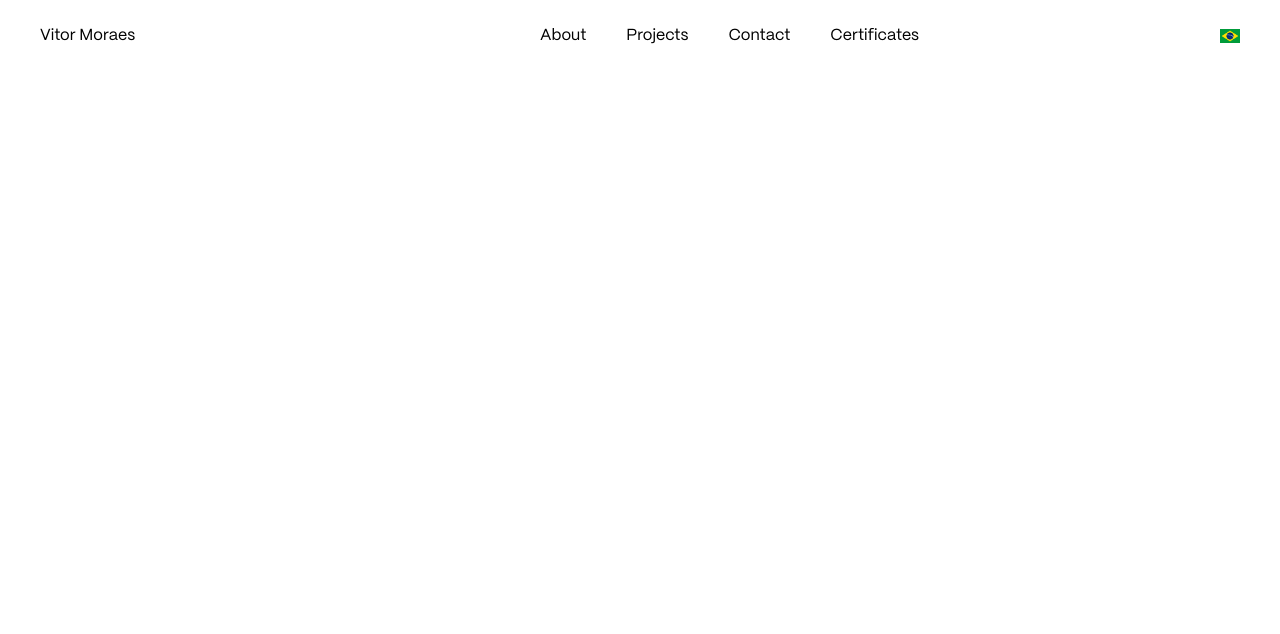
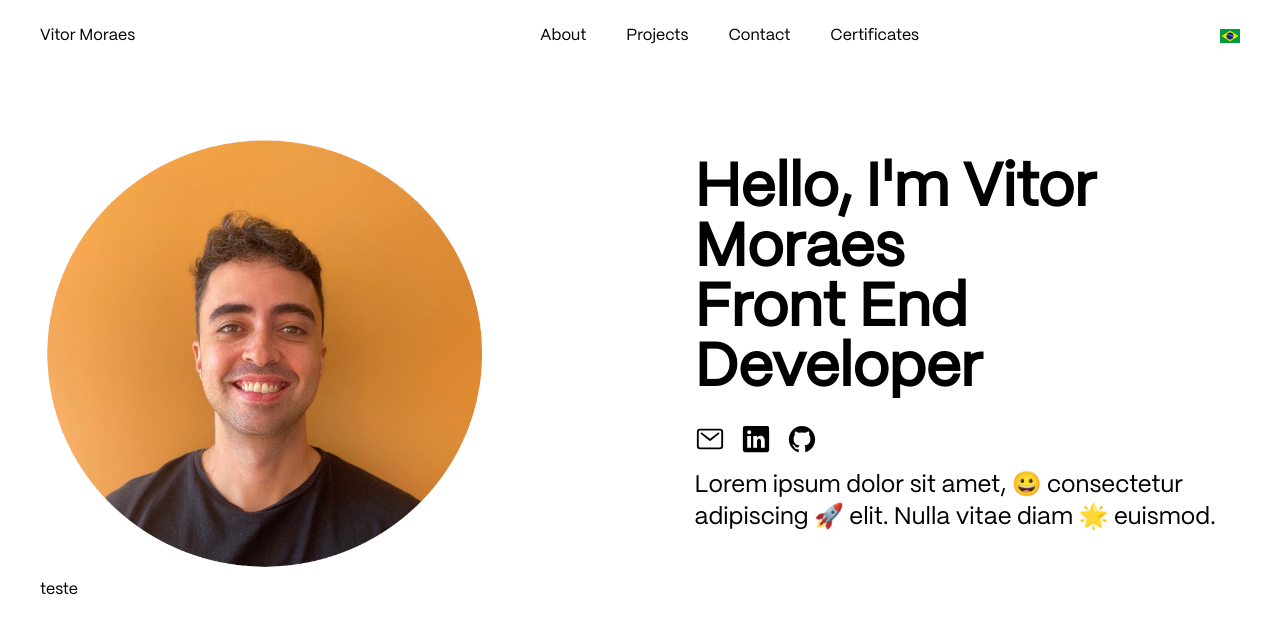
Before and after one commit to vitorMoraes03/portfolio, a Next.js app: page /en-US in a window 1280 px wide. Shown: the top 634 px of the page. Built offline with nearby package versions, Linux system fonts and the light colour scheme.

Commit message:
feat: hero

```diff
--- a/app/[locale]/layout.tsx
+++ b/app/[locale]/layout.tsx
@@ -31,7 +31,7 @@ export default async function LocaleLayout({
 
   return (
     <html lang={locale}>
-      <body className="font-regular xs:px-7 xs:py-4 px-6 py-4 md:px-10 md:py-6">
+      <body className="font-regular xs:px-7 xs:py-4 px-4 py-4 md:px-10 md:py-6">
         <NextIntlClientProvider
           locale={locale}
           messages={messages}
--- a/app/[locale]/page.tsx
+++ b/app/[locale]/page.tsx
@@ -1,11 +1,16 @@
 'use client';
-import { useTranslations } from 'next-intl';
+import Bio from '@/components/bio';
 import Header from '@/components/header';
+import Hero from '@/components/hero';
 
 export default function Home() {
   return (
     <div>
       <Header />
+      <main>
+        <Hero />
+        <Bio />
+      </main>
     </div>
   );
 }
--- a/messages/en-US.json
+++ b/messages/en-US.json
@@ -8,18 +8,18 @@
       "certificates": "Certificates"
     }
   },
-  "Section 1": {
+  "Hero": {
     "hello": "Hello, I'm Vitor Moraes",
     "engineer": "Front End Developer",
-    "text": "Lorem ipsum dolor sit amet, consectetur adipiscing elit. Nulla vitae diam euismod."
+    "text": "Lorem ipsum dolor sit amet, 😀 consectetur adipiscing 🚀 elit. Nulla vitae diam 🌟 euismod."
   },
-  "Section 2": {
+  "Bio": {
     "title": "About me",
     "text": "Lorem ipsum dolor sit amet, consectetur adipiscing elit. Nulla vitae diam euismod, ultrices turp, Lorem ipsum dolor sit amet, consectetur adipiscing elit. Nulla vitae diam euismod, ultrices turp, Lorem ipsum dolor sit amet, consectetur adipiscing elit. Nulla vitae diam euismod, ultrices turp,Lorem ipsum dolor sit amet, consectetur adipiscing elit. Nulla vitae diam euismod, ultrices turp",
     "skills": "Skills",
     "certificate": "Certificates"
   },
-  "Section 3": {
+  "Projects": {
     "title": "Projects",
     "link": "View project",
     "description": "Description",
--- a/messages/pt-BR.json
+++ b/messages/pt-BR.json
@@ -8,18 +8,18 @@
       "certificates": "Certificados"
     }
   },
-  "Section 1": {
+  "Hero": {
     "hello": "Olá, eu sou o Vitor Moraes",
     "engineer": "Desenvolvedor Front End",
-    "text": "Lorem ipsum dolor sit amet, consectetur adipiscing elit. Nulla vitae diam euismod."
+    "text": "Lorem ipsum dolor sit amet, 😀 consectetur adipiscing 🚀 elit. Nulla vitae diam 🌟 euismod."
   },
-  "Section 2": {
+  "Bio": {
     "title": "Sobre mim",
     "text": "Lorem ipsum dolor sit amet, consectetur adipiscing elit. Nulla vitae diam euismod, ultrices turp, Lorem ipsum dolor sit amet, consectetur adipiscing elit. Nulla vitae diam euismod, ultrices turp, Lorem ipsum dolor sit amet, consectetur adipiscing elit. Nulla vitae diam euismod, ultrices turp, Lorem ipsum dolor sit amet, consectetur adipiscing elit. Nulla vitae diam euismod, ultrices turp",
     "skills": "Habilidades",
     "certificate": "Certificados"
   },
-  "Section 3": {
+  "Projects": {
     "title": "Projetos",
     "link": "Ver projeto",
     "description": "Descrição",
--- /dev/null
+++ b/src/components/bio.tsx
@@ -0,0 +1,9 @@
+function Bio() {
+  return (
+    <div>
+      teste
+    </div>
+  )
+};
+
+export default Bio;
--- a/src/components/header.tsx
+++ b/src/components/header.tsx
@@ -8,7 +8,7 @@ function Header() {
   const t = useTranslations('Header');
 
   return (
-    <nav className="xs:items-center flex justify-between md:grid md:grid-cols-12">
+    <header className="xs:items-center flex justify-between md:grid md:grid-cols-12">
       <div className="col-span-5 hidden md:inline-block">
         <h3>{t('logo')}</h3>
       </div>
@@ -29,7 +29,7 @@ function Header() {
           />
         </Link>
       </div>
-    </nav>
+    </header>
   );
 }
 
--- /dev/null
+++ b/src/components/hero.tsx
@@ -0,0 +1,51 @@
+'use client';
+
+import EmailIcon from '@/icons/email';
+import GitHubIcon from '@/icons/github';
+import LinkedInIcon from '@/icons/linkedIn';
+import { useTranslations } from 'next-intl';
+import Image from 'next/image';
+import Link from 'next/link';
+
+// FALTOU ADICIONAR ANIMAÇÕES SUBLINHADOS
+// FALTA COR EM GERAL?
+
+function Hero() {
+  const t = useTranslations('Hero');
+
+  return (
+    <section className="flex flex-col items-center pt-20 md:grid md:grid-cols-11 md:items-start">
+      <div className="md:col-span-6">
+        <Image
+          src={'/images/vitormoraes.png'}
+          alt="personal picture"
+          width={450}
+          height={450}
+          className="object-cover md:h-[350px] md:w-[350px] lg:h-[450px] lg:w-[450px]"
+        />
+      </div>
+      <div className="flex flex-col pt-8 md:col-span-5 md:flex-none md:items-start md:text-start">
+        <div className="mb-6 text-4xl font-semibold lg:text-6xl">
+          <h1>{t('hello')}</h1>
+          <h1>{t('engineer')}</h1>
+        </div>
+        <div className="flex gap-4">
+          <Link href={'/'} title="Email">
+            <EmailIcon />
+          </Link>
+          <Link href={'/'} title="Linkedin">
+            <LinkedInIcon />
+          </Link>
+          <Link href={'/'} title="GitHub">
+            <GitHubIcon />
+          </Link>
+        </div>
+        <div className="mt-4 xs:w-4/5 md:w-auto text-xl lg:text-2xl">
+          <p>{t('text')}</p>
+        </div>
+      </div>
+    </section>
+  );
+}
+
+export default Hero;
--- a/src/icons/email.tsx
+++ b/src/icons/email.tsx
@@ -4,6 +4,8 @@ function EmailIcon() {
       xmlns="http://www.w3.org/2000/svg"
       className="ionicon"
       viewBox="0 0 512 512"
+      width={30}
+      height={30}
     >
       <rect
         x="48"
--- a/src/icons/github.tsx
+++ b/src/icons/github.tsx
@@ -4,6 +4,8 @@ function GitHubIcon() {
       xmlns="http://www.w3.org/2000/svg"
       className="ionicon"
       viewBox="0 0 512 512"
+      width={30}
+      height={30}
     >
       <path d="M256 32C132.3 32 32 134.9 32 261.7c0 101.5 64.2 187.5 153.2 217.9a17.56 17.56 0 003.8.4c8.3 0 11.5-6.1 11.5-11.4 0-5.5-.2-19.9-.3-39.1a102.4 102.4 0 01-22.6 2.7c-43.1 0-52.9-33.5-52.9-33.5-10.2-26.5-24.9-33.6-24.9-33.6-19.5-13.7-.1-14.1 1.4-14.1h.1c22.5 2 34.3 23.8 34.3 23.8 11.2 19.6 26.2 25.1 39.6 25.1a63 63 0 0025.6-6c2-14.8 7.8-24.9 14.2-30.7-49.7-5.8-102-25.5-102-113.5 0-25.1 8.7-45.6 23-61.6-2.3-5.8-10-29.2 2.2-60.8a18.64 18.64 0 015-.5c8.1 0 26.4 3.1 56.6 24.1a208.21 208.21 0 01112.2 0c30.2-21 48.5-24.1 56.6-24.1a18.64 18.64 0 015 .5c12.2 31.6 4.5 55 2.2 60.8 14.3 16.1 23 36.6 23 61.6 0 88.2-52.4 107.6-102.3 113.3 8 7.1 15.2 21.1 15.2 42.5 0 30.7-.3 55.5-.3 63 0 5.4 3.1 11.5 11.4 11.5a19.35 19.35 0 004-.4C415.9 449.2 480 363.1 480 261.7 480 134.9 379.7 32 256 32z" />
     </svg>
--- a/src/icons/linkedIn.tsx
+++ b/src/icons/linkedIn.tsx
@@ -4,6 +4,8 @@ function LinkedInIcon() {
       xmlns="http://www.w3.org/2000/svg"
       className="ionicon"
       viewBox="0 0 512 512"
+      width={30}
+      height={30}
     >
       <path d="M444.17 32H70.28C49.85 32 32 46.7 32 66.89v374.72C32 461.91 49.85 480 70.28 480h373.78c20.54 0 35.94-18.21 35.94-38.39V66.89C480.12 46.7 464.6 32 444.17 32zm-273.3 373.43h-64.18V205.88h64.18zM141 175.54h-.46c-20.54 0-33.84-15.29-33.84-34.43 0-19.49 13.65-34.42 34.65-34.42s33.85 14.82 34.31 34.42c-.01 19.14-13.31 34.43-34.66 34.43zm264.43 229.89h-64.18V296.32c0-26.14-9.34-44-32.56-44-17.74 0-28.24 12-32.91 23.69-1.75 4.2-2.22 9.92-2.22 15.76v113.66h-64.18V205.88h64.18v27.77c9.34-13.3 23.93-32.44 57.88-32.44 42.13 0 74 27.77 74 87.64z" />
     </svg>
```
Also changed, not shown: public/images/vitormoraes.png (added).
